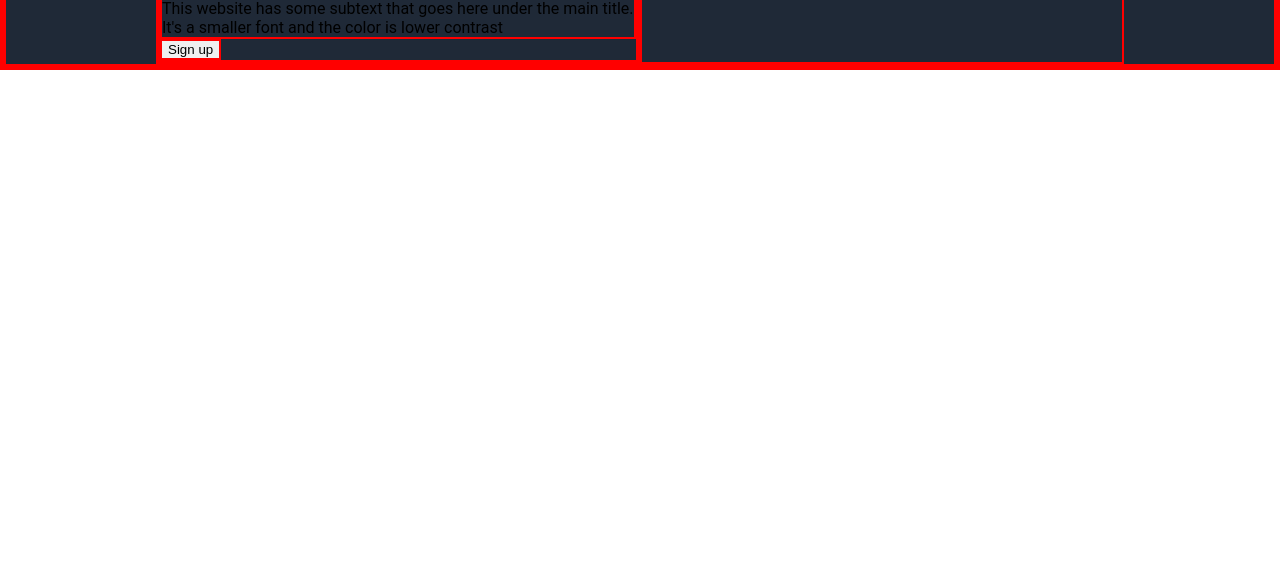
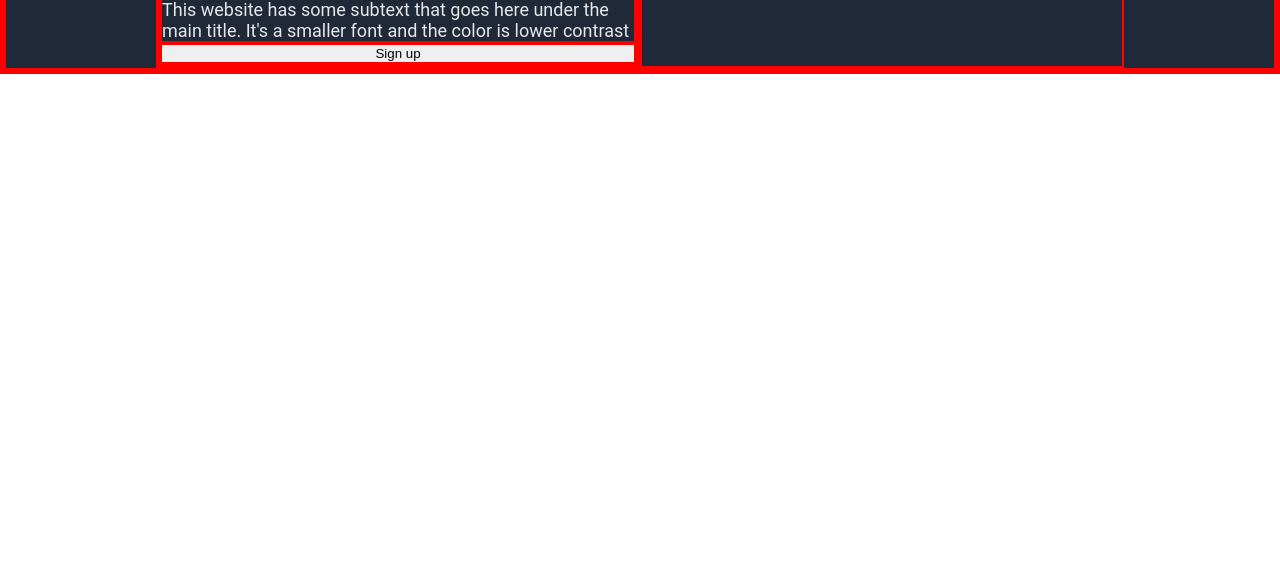
Before and after one commit to aniket-agra/odin-landing-page, a plain HTML site: page index.html in a window 1280 px wide. Shown: the part 216-800 px from the top of the page. Drawn offline with Linux system fonts and the light colour scheme.

Commit message:
Style section for hero secondary text

```diff
--- a/css/style.css
+++ b/css/style.css
@@ -68,3 +68,15 @@ a {
     flex-wrap: wrap;
     justify-content: flex-start;
 }
+
+.middle-top .left .bottom {
+    display: flex;
+    flex-direction: column;
+}
+
+.left .bottom .text {
+    display: flex;
+    flex-wrap: wrap;
+    font-size: 18px;
+    color: #E5E7EB;
+}
```
